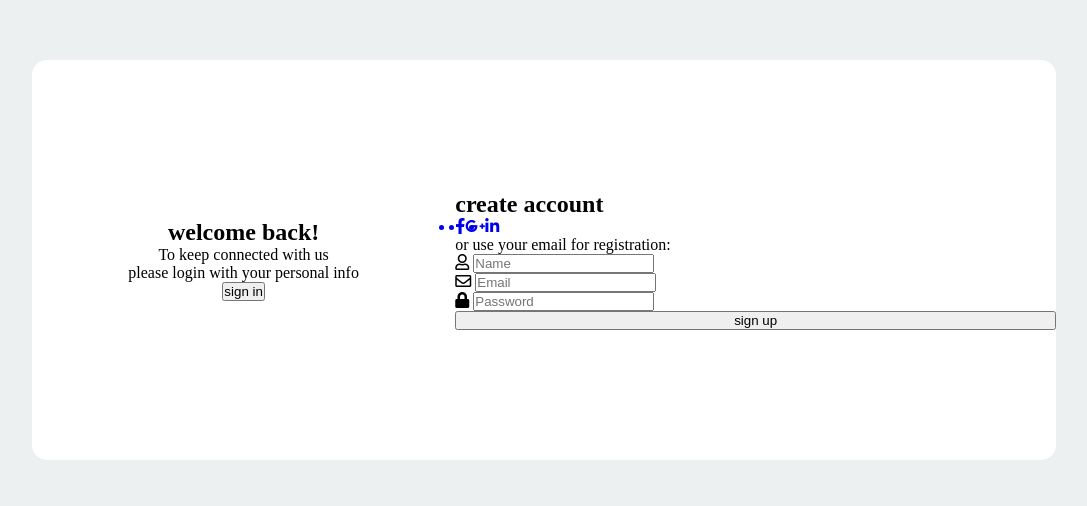
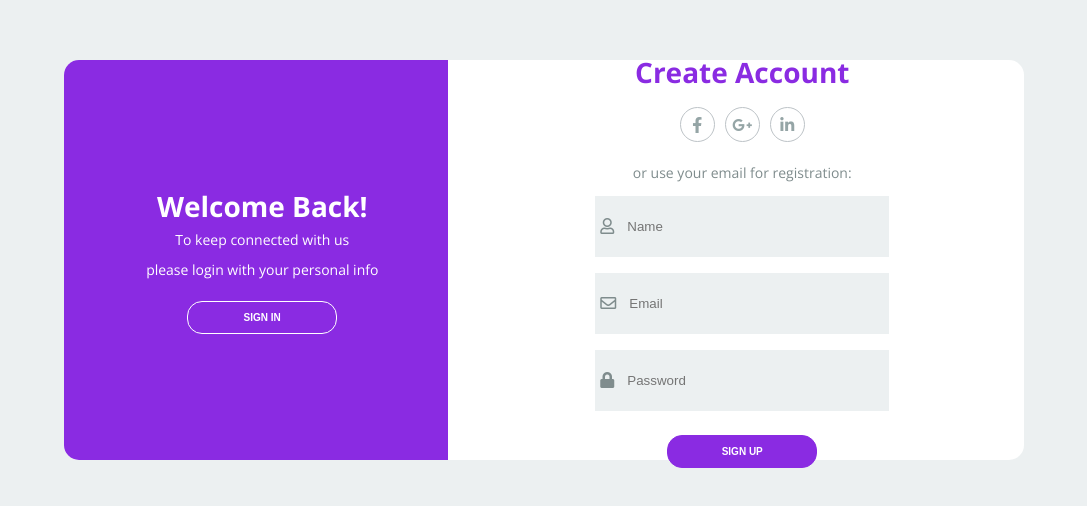
Before and after one commit to joaotucci/speeders, a plain HTML site: page logindev/index.html in a window 1280 px wide. Shown: the part 140-646 px from the top of the page, without its empty margins (96-1183 px from the left). Drawn offline with nearby package versions, Linux system fonts and the light colour scheme.

Commit message:
DJ - 0002
Alterações feitas no CSS da tela de login

```diff
--- a/logindev/css/style.css
+++ b/logindev/css/style.css
@@ -1,7 +1,12 @@
+@import url('https://fonts.googleapis.com/css2?family=Open+Sans:wght@300;400;700&display=swap');
+
 * {
     margin: 0;
     padding: 0;
     box-sizing: border-box;
+}
+body {
+    font-family: 'Open Sans', sans-serif;
 }
 
 .container{
@@ -14,11 +19,72 @@
 .content{
     background-color: white;
     border-radius: 15px;
-    width: 80%;
+    width: 960px;
     height: 50%;
     display: flex;
     justify-content: space-between;
     align-items: center;
+    position: relative;
+}
+.content::before{
+    content: "";
+    position: absolute;
+    background-color: blueviolet;
+    width: 40%;
+    height: 100%;
+    border-top-left-radius: 15px;
+    border-bottom-left-radius: 15px;
+}
+.title{
+    font-size: 28px;
+    font-weight: bold;
+    text-transform: capitalize;
+}
+.title-primary{
+    color: white;
+}
+.title-second{
+    color: blueviolet;
+}
+.description{
+    font-size: 14px;
+    font-weight: 300;
+    line-height: 30px;
+}
+.description-primary{
+    color: white;
+}
+.description-second{
+    color: #7f8c8d;
+}
+.btn{
+    border-radius: 15px;
+    text-transform: uppercase;
+    color: white;
+    font-size: 10px;
+    padding: 10px 50px;
+    font-weight: bold;
+    width: 150px;
+    align-self: center;
+    border-width: 0px;
+    margin-top: 1rem;
+}
+.btn-primary{
+    background-color: transparent;
+    border: 1px solid white;
+}
+.btn-primary:hover{
+    background-color: white;
+    color:blueviolet;
+}
+.btn-second{
+    background-color: blueviolet;
+    border: 1px solid blueviolet;
+}
+.btn-second:hover{
+    background-color: white;
+    border: 1px solid blueviolet;
+    color: blueviolet;
 }
 .first-content{
     display: flex;
@@ -26,16 +92,60 @@
 .first-column{
     text-align: center;
     flex: 1 0 auto;
+    z-index: 10;
 }
 .second-column{
     flex: 2 0 auto;
+    display: flex;
+    flex-direction: column;
+    align-items: center;
+}
+.social-media {
+    margin: 1rem 0;
+}
+.link-social-media:not(:first-child){
+    margin-left: 10px;
+}
+.link-social-media:hover .item-social-media{
+    background-color: blueviolet;
+    color: white;
+    border-color: blueviolet;
 }
 .list-social-media{
     display: flex;
+    list-style-type: none;
 }
+.item-social-media{
+    border: 1px solid #bdc3c7;
+    border-radius: 50%;
+    width: 35px;
+    height: 35px;
+    line-height: 35px;
+    text-align: center;
+    color: #95a5a6;
+}
+
 .form{
     display: flex;
     flex-direction: column;
+    width: 55%;
+}
+.form input{
+    height: 45px;
+    border: none;
+    background-color: #ecf0f1;
+    margin: 8px;
+    width: 100%;
+}
+.label-input {
+    background-color: #ecf0f1;
+    display: flex;
+    align-items: center;
+    margin: 8px;
+}
+.icon-modify{
+    color: #7f8c8d;
+    padding: 0 5px;
 }
 .second-content{
     position: absolute;
```
